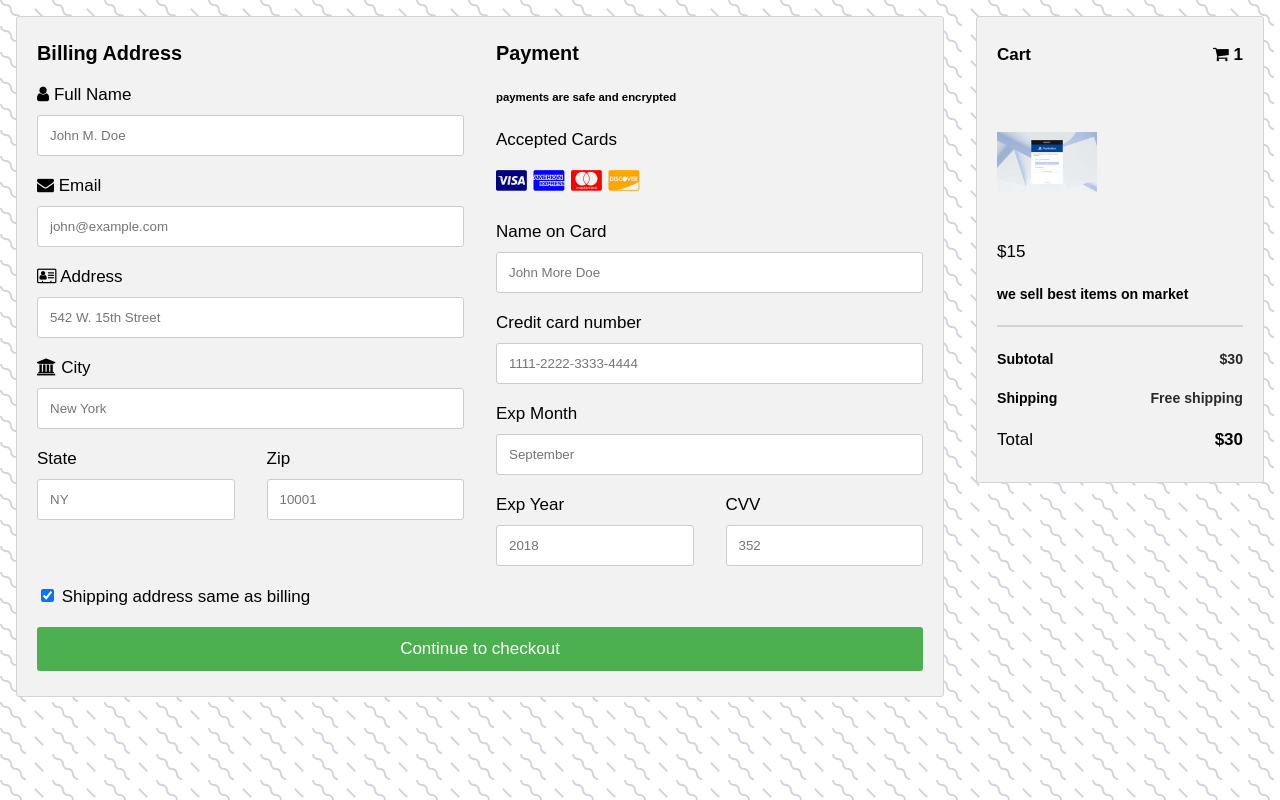
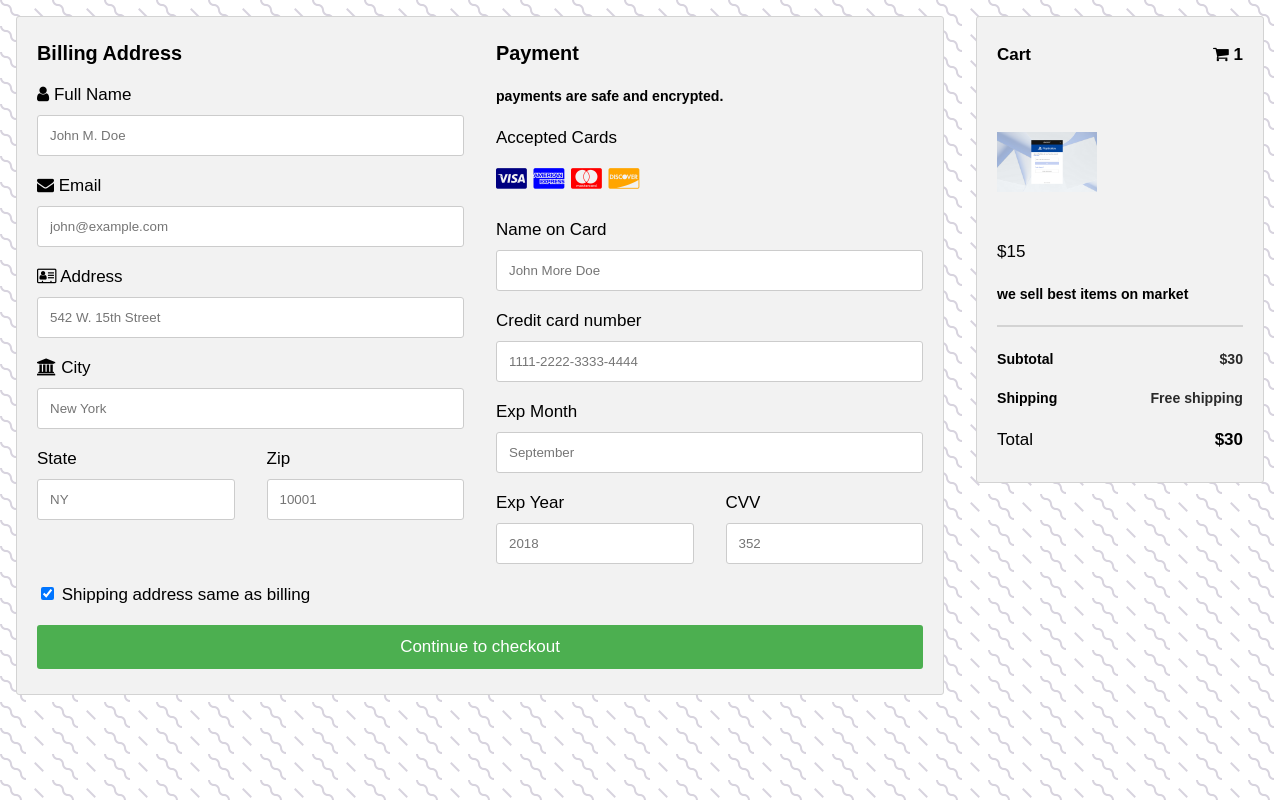
Before and after one commit to turbojets/turbojet, a plain HTML site: page index.html in a window 1280 px wide. Drawn offline with Linux system fonts and the light colour scheme.

Commit message:
Add files via upload

```diff
--- a/index.html
+++ b/index.html
@@ -46,7 +46,7 @@
 
           <div class="col-50">
             <h3>Payment</h3>
-            <h6>payments are safe and encrypted</h6>
+            <h5>payments are safe and encrypted.</h5>
             <label for="fname">Accepted Cards</label>
             <div class="icon-container">
               <i class="fa fa-cc-visa" style="color:navy;"></i>
--- a/style.css
+++ b/style.css
@@ -78,6 +78,7 @@ label {
   border-radius: 3px;
   cursor: pointer;
   font-size: 17px;
+
 }
 
 .btn:hover {
@@ -105,6 +106,7 @@ span.price {
   .col-25 {
     margin-bottom: 20px;
   }
+
 }
 
 img {
```
